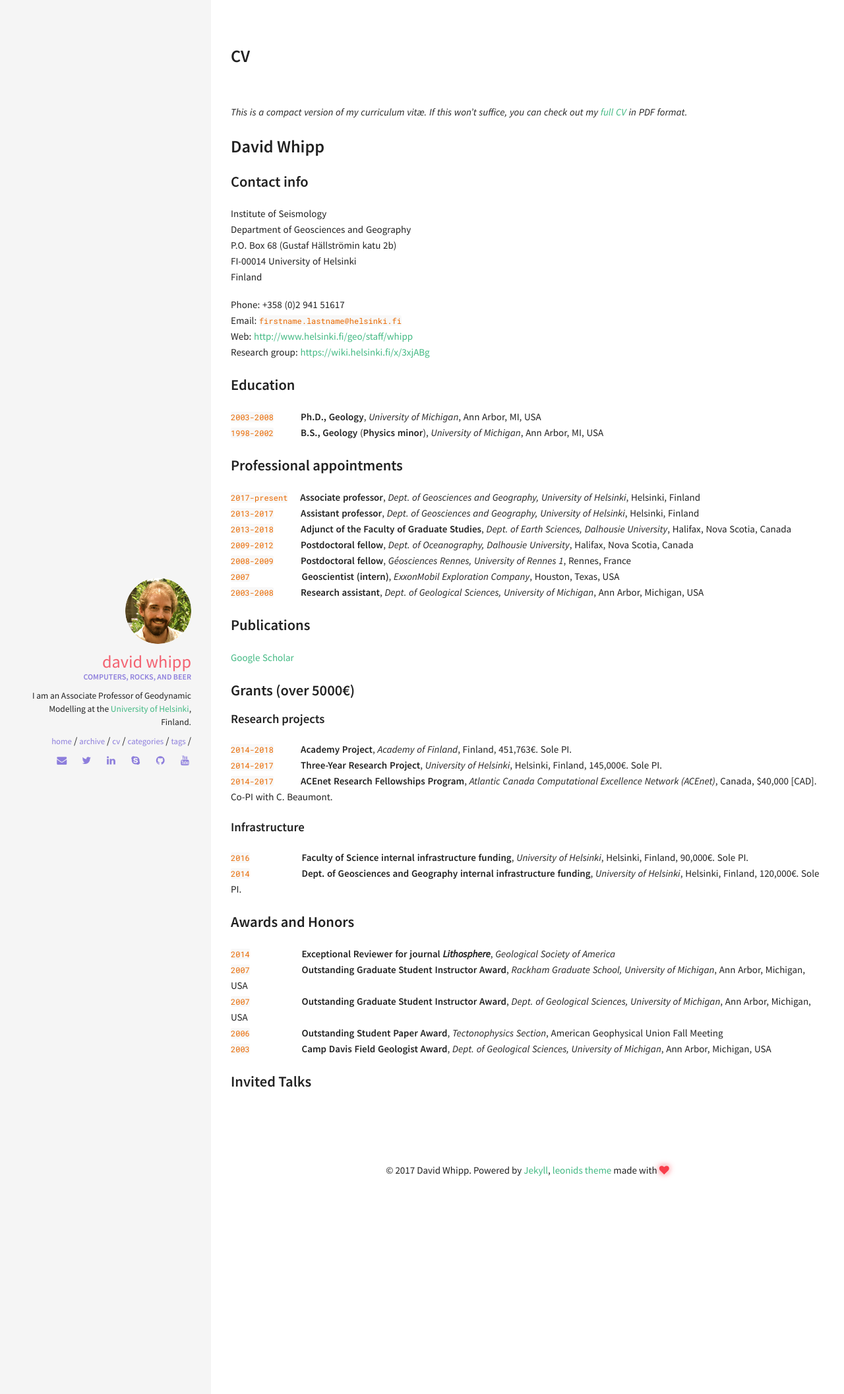
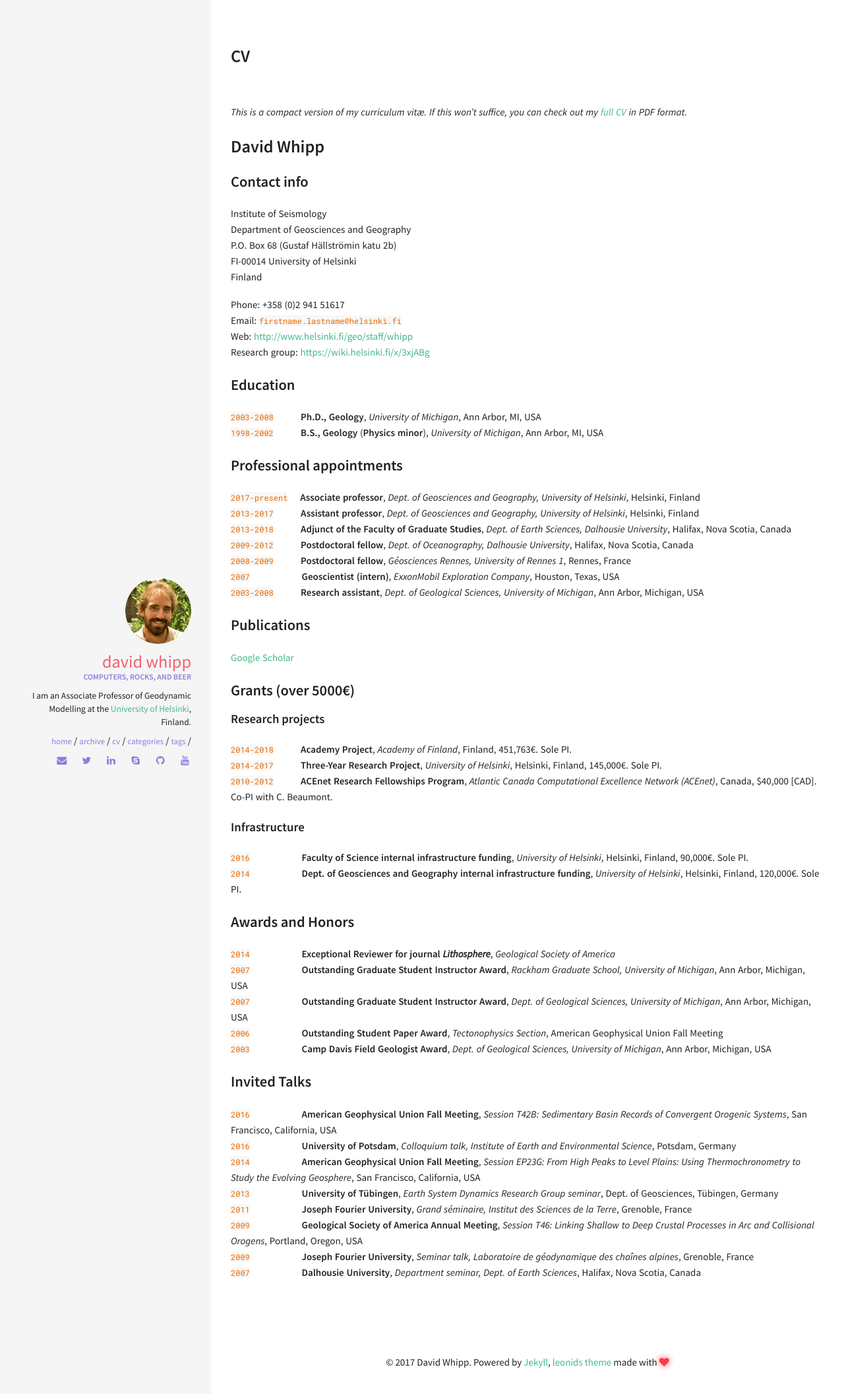
Before and after one commit to z0del/davewhipp.github.io, a Jekyll site: the page built from cv.md, in a window 1280 px wide. Shown: the top 2113 px of the page at 66% size. Built offline with Jekyll 4.4.1, drawn with Linux system fonts in a browser that asks for light colours.

Commit message:
Update cv.md

````diff
--- a/cv.md
+++ b/cv.md
@@ -39,7 +39,7 @@ Research group: [https://wiki.helsinki.fi/x/3xjABg](https://wiki.helsinki.fi/x/3
 #### Research projects
 ```2014-2018``` &nbsp;&nbsp;&nbsp;&nbsp;&nbsp;&nbsp;&nbsp;&nbsp;&nbsp;&nbsp;**Academy Project**, *Academy of Finland*, Finland, 451,763€. Sole PI.<br/>
 ```2014-2017``` &nbsp;&nbsp;&nbsp;&nbsp;&nbsp;&nbsp;&nbsp;&nbsp;&nbsp;&nbsp;**Three-Year Research Project**, *University of Helsinki*, Helsinki, Finland, 145,000€. Sole PI.<br/>
-```2014-2017``` &nbsp;&nbsp;&nbsp;&nbsp;&nbsp;&nbsp;&nbsp;&nbsp;&nbsp;&nbsp;**ACEnet Research Fellowships Program**, *Atlantic Canada Computational Excellence Network (ACEnet)*, Canada, $40,000 [CAD]. Co-PI with C. Beaumont.
+```2010-2012``` &nbsp;&nbsp;&nbsp;&nbsp;&nbsp;&nbsp;&nbsp;&nbsp;&nbsp;&nbsp;**ACEnet Research Fellowships Program**, *Atlantic Canada Computational Excellence Network (ACEnet)*, Canada, $40,000 [CAD]. Co-PI with C. Beaumont.
 
 #### Infrastructure
 ```2016``` &nbsp;&nbsp;&nbsp;&nbsp;&nbsp;&nbsp;&nbsp;&nbsp;&nbsp;&nbsp;&nbsp;&nbsp;&nbsp;&nbsp;&nbsp;&nbsp;&nbsp;&nbsp;&nbsp;&nbsp;**Faculty of Science internal infrastructure funding**, *University of Helsinki*, Helsinki, Finland, 90,000€. Sole PI.<br/>
@@ -53,3 +53,11 @@ Research group: [https://wiki.helsinki.fi/x/3xjABg](https://wiki.helsinki.fi/x/3
 ```2003``` &nbsp;&nbsp;&nbsp;&nbsp;&nbsp;&nbsp;&nbsp;&nbsp;&nbsp;&nbsp;&nbsp;&nbsp;&nbsp;&nbsp;&nbsp;&nbsp;&nbsp;&nbsp;&nbsp;&nbsp;**Camp Davis Field Geologist Award**, *Dept. of Geological Sciences, University of Michigan*, Ann Arbor, Michigan, USA<br/>
 
 ### Invited Talks
+```2016``` &nbsp;&nbsp;&nbsp;&nbsp;&nbsp;&nbsp;&nbsp;&nbsp;&nbsp;&nbsp;&nbsp;&nbsp;&nbsp;&nbsp;&nbsp;&nbsp;&nbsp;&nbsp;&nbsp;&nbsp;**American Geophysical Union Fall Meeting**, *Session T42B: Sedimentary Basin Records of Convergent Orogenic Systems*, San Francisco, California, USA<br/>
+```2016``` &nbsp;&nbsp;&nbsp;&nbsp;&nbsp;&nbsp;&nbsp;&nbsp;&nbsp;&nbsp;&nbsp;&nbsp;&nbsp;&nbsp;&nbsp;&nbsp;&nbsp;&nbsp;&nbsp;&nbsp;**University of Potsdam**, *Colloquium talk, Institute of Earth and Environmental Science*, Potsdam, Germany<br/>
+```2014``` &nbsp;&nbsp;&nbsp;&nbsp;&nbsp;&nbsp;&nbsp;&nbsp;&nbsp;&nbsp;&nbsp;&nbsp;&nbsp;&nbsp;&nbsp;&nbsp;&nbsp;&nbsp;&nbsp;&nbsp;**American Geophysical Union Fall Meeting**, *Session EP23G: From High Peaks to Level Plains: Using Thermochronometry to Study the Evolving Geosphere*, San Francisco, California, USA<br/>
+```2013``` &nbsp;&nbsp;&nbsp;&nbsp;&nbsp;&nbsp;&nbsp;&nbsp;&nbsp;&nbsp;&nbsp;&nbsp;&nbsp;&nbsp;&nbsp;&nbsp;&nbsp;&nbsp;&nbsp;&nbsp;**University of Tübingen**, *Earth System Dynamics Research Group seminar*, Dept. of Geosciences, Tübingen, Germany<br/>
+```2011``` &nbsp;&nbsp;&nbsp;&nbsp;&nbsp;&nbsp;&nbsp;&nbsp;&nbsp;&nbsp;&nbsp;&nbsp;&nbsp;&nbsp;&nbsp;&nbsp;&nbsp;&nbsp;&nbsp;&nbsp;**Joseph Fourier University**, *Grand séminaire, Institut des Sciences de la Terre*, Grenoble, France<br/>
+```2009``` &nbsp;&nbsp;&nbsp;&nbsp;&nbsp;&nbsp;&nbsp;&nbsp;&nbsp;&nbsp;&nbsp;&nbsp;&nbsp;&nbsp;&nbsp;&nbsp;&nbsp;&nbsp;&nbsp;&nbsp;**Geological Society of America Annual Meeting**, *Session T46: Linking Shallow to Deep Crustal Processes in Arc and Collisional Orogens*, Portland, Oregon, USA<br/>
+```2009``` &nbsp;&nbsp;&nbsp;&nbsp;&nbsp;&nbsp;&nbsp;&nbsp;&nbsp;&nbsp;&nbsp;&nbsp;&nbsp;&nbsp;&nbsp;&nbsp;&nbsp;&nbsp;&nbsp;&nbsp;**Joseph Fourier University**, *Seminar talk, Laboratoire de géodynamique des chaînes alpines*, Grenoble, France<br/>
+```2007``` &nbsp;&nbsp;&nbsp;&nbsp;&nbsp;&nbsp;&nbsp;&nbsp;&nbsp;&nbsp;&nbsp;&nbsp;&nbsp;&nbsp;&nbsp;&nbsp;&nbsp;&nbsp;&nbsp;&nbsp;**Dalhousie University**, *Department seminar, Dept. of Earth Sciences*, Halifax, Nova Scotia, Canada
````
